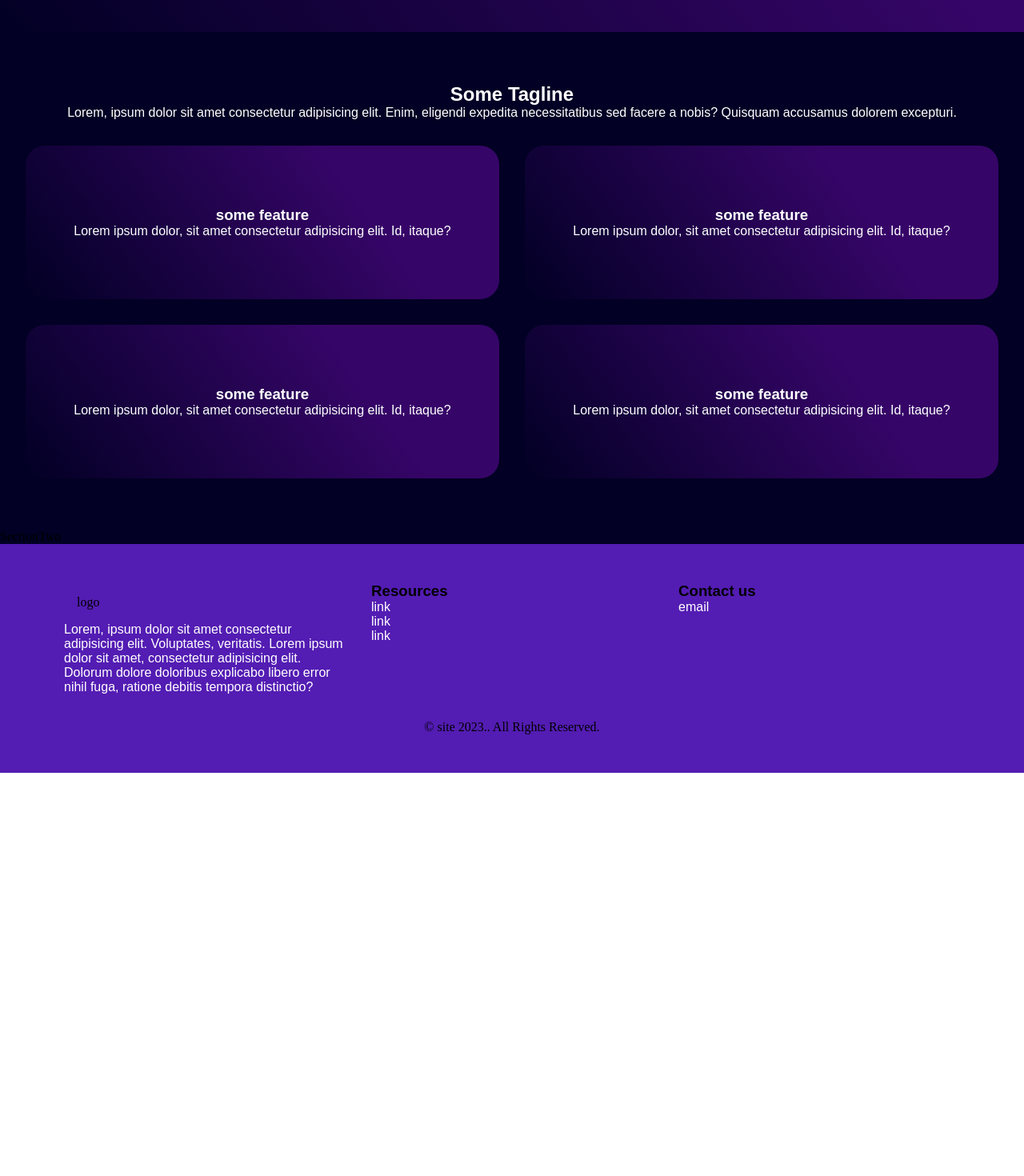
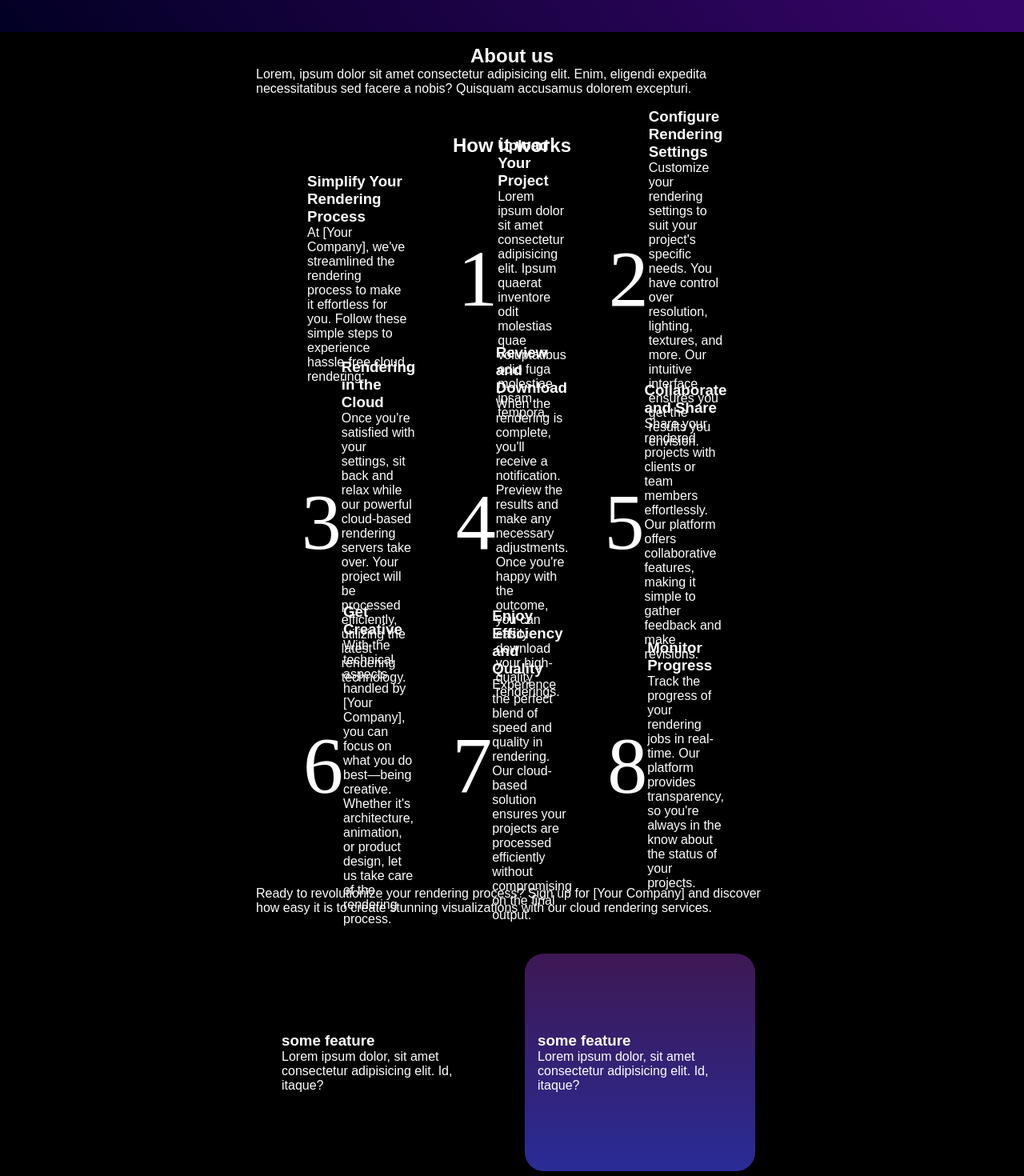
Before and after one commit to idibiatech/rend-01, a React (Vite) app in the folder render-site/: page / in a window 1280 px wide. Shown: the part 680-2150 px from the top of the page at 80% size. Before the commit the page ends 1646 px from the top, so only its background shows below. Built offline with nearby package versions, Linux system fonts and the light colour scheme.

Commit message:
redone sections

```diff
--- a/render-site/src/components/Footer/footer.css
+++ b/render-site/src/components/Footer/footer.css
@@ -40,6 +40,7 @@
 @media screen and (min-width: 1000px) {
 	.Footer-wrapper {
 		padding: 2rem 4rem;
+		padding: 0 20rem;
 	}
 
 	.footer-top {
--- a/render-site/src/components/Header/Navigation.css
+++ b/render-site/src/components/Header/Navigation.css
@@ -1,15 +1,23 @@
 /* * {
 	outline: 2px solid red;
 } */
-
+.logo-wrapper {
+	background-color: red;
+	position: fixed;
+	top: 1rem;
+	/* right: 0; */
+	width: 4rem;
+	height: 2rem;
+	z-index: 100 !important;
+}
 .ham {
-	z-index: 10 !important;
 	width: 3rem;
 	height: 3rem;
-	background-color: white;
+	background-color: rgb(238, 0, 0);
 	position: fixed;
 	right: 1rem;
 	top: 1rem;
+	z-index: 100 !important;
 }
 header {
 	position: relative;
@@ -56,6 +64,13 @@ header {
 	.ham {
 		display: none;
 	}
+	header {
+		position: relative;
+		overflow: visible;
+	}
+	.logo-wrapper {
+		position: relative;
+	}
 	/* .nav-wrapper {
 		display: flex;
 	} */
@@ -72,7 +87,8 @@ header {
 		align-items: center;
 		/* padding: 0 3rem; */
 		height: 10vh;
-		z-index: 1;
+		z-index: 4;
+
 		/* display: none; */
 	}
 
@@ -84,7 +100,7 @@ header {
 
 	.link-wrapper {
 		height: 100%;
-		width: 30%;
+		width: 20%;
 		/* min-width: ; */
 	}
 	.link-wrapper ul {
--- a/render-site/src/components/Hero/Hero.css
+++ b/render-site/src/components/Hero/Hero.css
@@ -36,13 +36,16 @@
 	border: 0;
 	cursor: pointer;
 }
+.hero-text .btn a {
+	color: black;
+}
 
 .hero-text .btn:hover {
 }
 @media screen and (min-width: 1000px) {
 	.hero-wrapper {
 		background-color: rgba(0, 0, 0, 0.418);
-		padding: 0 10rem;
+		padding: 0 20rem;
 	}
 	.hero-text {
 		align-items: start;
--- a/render-site/src/components/sections/mainSection/index.css
+++ b/render-site/src/components/sections/mainSection/index.css
@@ -5,5 +5,5 @@
 		rgba(2, 0, 36, 1) 0%,
 		rgba(54, 5, 104, 1) 70%
 	); */
-	background-color: #020024;
+	background-color: black;
 }
--- a/render-site/src/components/sections/sectionOne/SectionOne.css
+++ b/render-site/src/components/sections/sectionOne/SectionOne.css
@@ -1,5 +1,6 @@
 .sectionOneWrapper h2,
-p {
+p,
+h3 {
 	color: white;
 }
 
@@ -17,52 +18,62 @@ p {
 	flex-direction: column;
 	align-items: center;
 	padding: 3rem 1rem;
+	/* background-color: yellow; */
 }
-
-.features-wrapper {
-	height: auto;
-	display: grid;
-	width: 100%;
-	grid-template-rows: 1fr;
-
-	/* padding: 2rem 10rem; */
-}
-
-.feature {
-	min-height: 20vh;
-	height: auto;
+.how-container {
+	/* background-color: green; */
 	display: flex;
 	flex-direction: column;
 	justify-content: center;
 	align-items: center;
+	margin: 2rem 0;
+}
+.how-wrapper {
+	display: flex;
+	flex-direction: column;
+	justify-content: center;
+	align-items: center;
+	position: relative;
+}
+.how-item {
+	display: flex;
+	justify-content: center;
+	align-items: center;
+	margin: 1rem 0;
+	height: 10rem;
+	/* background-color: red; */
 	padding: 1rem;
-	-webkit-backdrop-filter: blur(10px);
-	backdrop-filter: blur(10px);
-
-	color: white;
-	background: rgb(2, 0, 36);
-	background: linear-gradient(
-		54deg,
-		rgba(2, 0, 36, 1) 0%,
-		rgba(54, 5, 104, 1) 70%
-	);
-	border-radius: 24px;
-	margin: 0.5rem 0;
-	text-align: center;
+	position: relative;
 }
 
+.how-item .count {
+	color: white;
+	font-size: 100px;
+	transition: all ease 0.5s;
+	position: relative;
+	/* background-color: red; */
+}
+.how-item .count:hover span {
+	color: rgba(255, 255, 255, 0.738);
+	box-shadow: 1px 1px 1px rgba(255, 255, 255, 0.394);
+	font-size: 101px;
+}
 @media screen and (min-width: 1000px) {
 	.sectionOneWrapper {
 		padding: 3rem 1rem;
+		padding: 0 20rem;
 	}
-	.features-wrapper {
+	.how-wrapper {
 		height: auto;
+
 		display: grid;
 
-		grid-template-columns: repeat(2, 50%);
+		grid-template-columns: repeat(3, 30%);
 		/* grid-template-rows: repeat(2, 50%); */
 	}
-	.feature {
+	.how-item {
 		margin: 1rem;
+		min-height: 15rem;
+		/* padding: 1rem; */
 	}
 }
--- a/render-site/src/components/sections/sectionOne/SectionOne.jsx
+++ b/render-site/src/components/sections/sectionOne/SectionOne.jsx
@@ -3,40 +3,142 @@ const SectionOne = () => {
 	return (
 		<div className="sectionOneWrapper">
 			<div className="tagline-wrapper">
-				<h2>Some Tagline</h2>
+				<h2>About us</h2>
 				<p>
 					Lorem, ipsum dolor sit amet consectetur adipisicing elit. Enim,
 					eligendi expedita necessitatibus sed facere a nobis? Quisquam
 					accusamus dolorem excepturi.
 				</p>
 			</div>
-			<div className="features-wrapper">
-				<div className="feature">
-					<h3>some feature</h3>
+
+			<div className="how-container">
+				<h2>How it works</h2>
+				<div className="how-wrapper">
+					<div className="how-item">
+						<div className="count">{/* <span>1</span> */}</div>
+						<div className="how-content">
+							<h3>Simplify Your Rendering Process</h3>
 							<p>
-						Lorem ipsum dolor, sit amet consectetur adipisicing elit. Id,
-						itaque?
+								At [Your Company], we've streamlined the rendering process to
+								make it effortless for you. Follow these simple steps to
+								experience hassle-free cloud rendering:
 							</p>
 						</div>
-				<div className="feature">
-					<h3>some feature</h3>
+					</div>
+					<div className="how-item">
+						<div className="count">
+							<span> 1</span>
+						</div>
+						<div className="how-content">
+							<h3>Upload Your Project</h3>
 							<p>
-						Lorem ipsum dolor, sit amet consectetur adipisicing elit. Id,
-						itaque?
+								Lorem ipsum dolor sit amet consectetur adipisicing elit. Ipsum
+								quaerat inventore odit molestias quae voluptatibus odio fuga
+								molestiae ipsam tempora.
 							</p>
 						</div>
-				<div className="feature">
-					<h3>some feature</h3>
+					</div>
+					<div className="how-item">
+						<div className="count">
+							<span>2</span>
+						</div>
+						<div className="how-content">
+							<h3>Configure Rendering Settings</h3>
 							<p>
-						Lorem ipsum dolor, sit amet consectetur adipisicing elit. Id,
-						itaque?
+								Customize your rendering settings to suit your project's
+								specific needs. You have control over resolution, lighting,
+								textures, and more. Our intuitive interface ensures you get the
+								results you envision.
 							</p>
 						</div>
-				<div className="feature">
-					<h3>some feature</h3>
+					</div>
+					<div className="how-item">
+						<div className="count">
+							<span>3</span>
+						</div>
+						<div className="how-content">
+							<h3>Rendering in the Cloud</h3>
 							<p>
-						Lorem ipsum dolor, sit amet consectetur adipisicing elit. Id,
-						itaque?
+								Once you're satisfied with your settings, sit back and relax
+								while our powerful cloud-based rendering servers take over. Your
+								project will be processed efficiently, utilizing the latest
+								rendering technology.
+							</p>
+						</div>
+					</div>
+					<div className="how-item">
+						<div className="count">
+							<span>4</span>
+						</div>
+						<div className="how-content">
+							<h3>Review and Download</h3>
+							<p>
+								When the rendering is complete, you'll receive a notification.
+								Preview the results and make any necessary adjustments. Once
+								you're happy with the outcome, you can easily download your
+								high-quality renderings.
+							</p>
+						</div>
+					</div>
+					<div className="how-item">
+						<div className="count">
+							<span>5</span>
+						</div>
+						<div className="how-content">
+							<h3>Collaborate and Share</h3>
+							<p>
+								Share your rendered projects with clients or team members
+								effortlessly. Our platform offers collaborative features, making
+								it simple to gather feedback and make revisions.
+							</p>
+						</div>
+					</div>
+					<div className="how-item">
+						<div className="count">
+							<span>6</span>
+						</div>
+						<div className="how-content">
+							<h3>Get Creative</h3>
+							<p>
+								With the technical aspects handled by [Your Company], you can
+								focus on what you do best—being creative. Whether it's
+								architecture, animation, or product design, let us take care of
+								the rendering process.
+							</p>
+						</div>
+					</div>
+					<div className="how-item">
+						<div className="count">
+							<span>7</span>
+						</div>
+						<div className="how-content">
+							<h3>Enjoy Efficiency and Quality</h3>
+							<p>
+								Experience the perfect blend of speed and quality in rendering.
+								Our cloud-based solution ensures your projects are processed
+								efficiently without compromising on the final output.
+							</p>
+						</div>
+					</div>
+					<div className="how-item">
+						<div className="count">
+							<span>8</span>
+						</div>
+						<div className="how-content">
+							<h3> Monitor Progress</h3>
+							<p>
+								Track the progress of your rendering jobs in real-time. Our
+								platform provides transparency, so you're always in the know
+								about the status of your projects.
+							</p>
+						</div>
+					</div>
+				</div>
+				<div className="how-bottom">
+					<p>
+						Ready to revolutionize your rendering process? Sign up for [Your
+						Company] and discover how easy it is to create stunning
+						visualizations with our cloud rendering services.
 					</p>
 				</div>
 			</div>
--- a/render-site/src/components/sections/sectionTwo/SectionTwo.css
+++ b/render-site/src/components/sections/sectionTwo/SectionTwo.css
@@ -0,0 +1,51 @@
+.features-wrapper {
+	height: auto;
+	display: grid;
+	width: 100%;
+	grid-template-rows: 1fr;
+
+	/* padding: 2rem 10rem; */
+}
+
+.feature {
+	min-height: 20vh;
+	height: auto;
+	display: flex;
+	flex-direction: column;
+	justify-content: center;
+	align-items: start;
+
+	padding: 1rem;
+	-webkit-backdrop-filter: blur(10px);
+	backdrop-filter: blur(10px);
+
+	color: white;
+	background: #474aff2e;
+
+	background: linear-gradient(0deg, #474aff96 0%, #bc48ff54 100%);
+	border-radius: 24px;
+	margin: 0.5rem 0;
+	/* text-align: center; */
+}
+
+.features-wrapper .odd {
+	background: none;
+}
+@media screen and (min-width: 1000px) {
+	.sectionTwoWrapper {
+		padding: 3rem 1rem;
+		padding: 0 20rem;
+	}
+	.features-wrapper {
+		height: auto;
+		display: grid;
+
+		grid-template-columns: repeat(2, 50%);
+		/* grid-template-rows: repeat(2, 50%); */
+	}
+
+	.feature {
+		margin: 1rem;
+		min-height: 30vh;
+	}
+}
--- a/render-site/src/components/sections/sectionTwo/SectionTwo.jsx
+++ b/render-site/src/components/sections/sectionTwo/SectionTwo.jsx
@@ -1,4 +1,52 @@
+import "./sectiontwo.css";
 const SectionTwo = () => {
-	return <div>SectionTwo</div>;
+	return (
+		<div className="sectionTwoWrapper">
+			<div className="features-wrapper">
+				<div className="feature odd">
+					<h3>some feature</h3>
+					<p>
+						Lorem ipsum dolor, sit amet consectetur adipisicing elit. Id,
+						itaque?
+					</p>
+				</div>
+				<div className="feature">
+					<h3>some feature</h3>
+					<p>
+						Lorem ipsum dolor, sit amet consectetur adipisicing elit. Id,
+						itaque?
+					</p>
+				</div>
+				<div className="feature ">
+					<h3>some feature</h3>
+					<p>
+						Lorem ipsum dolor, sit amet consectetur adipisicing elit. Id,
+						itaque?
+					</p>
+				</div>
+				<div className="feature odd">
+					<h3>some feature</h3>
+					<p>
+						Lorem ipsum dolor, sit amet consectetur adipisicing elit. Id,
+						itaque?
+					</p>
+				</div>
+				<div className="feature odd ">
+					<h3>some feature</h3>
+					<p>
+						Lorem ipsum dolor, sit amet consectetur adipisicing elit. Id,
+						itaque?
+					</p>
+				</div>
+				<div className="feature ">
+					<h3>some feature</h3>
+					<p>
+						Lorem ipsum dolor, sit amet consectetur adipisicing elit. Id,
+						itaque?
+					</p>
+				</div>
+			</div>
+		</div>
+	);
 };
 export default SectionTwo;
--- a/render-site/src/index.css
+++ b/render-site/src/index.css
@@ -15,3 +15,6 @@ li {
 	font-family: "Poppins", sans-serif;
 	color: white;
 }
+.btn {
+	color: black;
+}
```
Lines whose indentation alone changed are shown as unchanged.
